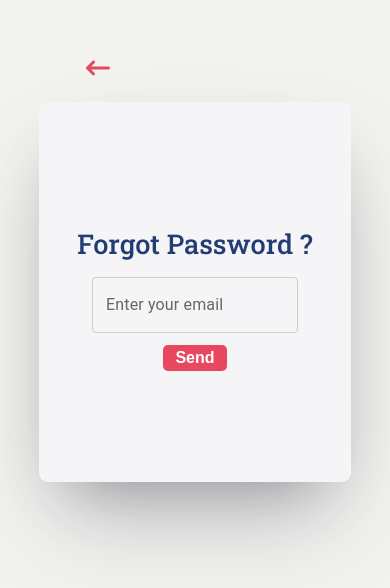
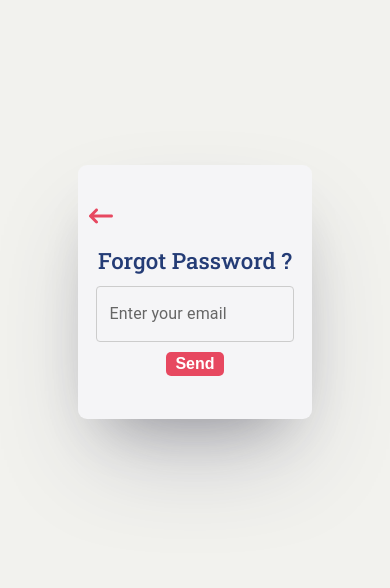
Before and after one commit to soumya1103/Resume-Builder, a React (Create React App) app: page /forgotPassword in a window 390 px wide. Shown: the part 130-718 px from the top of the page. Built offline with nearby package versions, Linux system fonts and the light colour scheme.

Commit message:
Media query implemented

```diff
--- a/src/Pages/ForgotPassword/ForgotPassword.css
+++ b/src/Pages/ForgotPassword/ForgotPassword.css
@@ -1,3 +1,13 @@
+.forgotPassword-container-inner {
+  background-color: #f5f5f7;
+  display: grid;
+  grid-template-columns: 50% 50%;
+  align-items: center;
+  width: 60%;
+  border-radius: 9px;
+  box-shadow: rgba(50, 50, 93, 0.25) 0px 50px 100px -20px, rgba(0, 0, 0, 0.3) 0px 30px 60px -30px;
+}
+
 .forgotPassword-form h1 {
   font-size: 1.7rem;
   color: #243c76;
@@ -63,9 +73,19 @@
 }
 
 @media only screen and (max-width: 1024px) {
-  .forgotPassword-form img {
-    margin-top: 13%;
-    width: 65%;
+  .forgotPassword-container-inner {
+    grid-template-columns: auto;
+    width: 60%;
+    height: 30vh;
+  }
+
+  .back-icon {
+    font-size: 1.5rem;
+    color: #e74860;
+    cursor: pointer;
+    position: relative;
+    top: 3%;
+    left: -40%;
   }
 
   .forgotPassword-form h1 {
@@ -79,26 +99,20 @@
 }
 
 @media only screen and (max-width: 600px) {
-  .forgotPassword-form img {
-    margin-top: 13%;
-    width: 65%;
+  .forgotPassword-form h1 {
+    font-size: 1.4rem;
   }
-
   .forgotPassword-input {
-    width: 66%;
+    width: 85%;
   }
 }
 
 @media only screen and (max-width: 389px) {
-  .forgotPassword-form img {
-    width: 60%;
-  }
-
   .forgotPassword-form h1 {
-    font-size: 1.5rem;
+    font-size: 1.2rem;
   }
 
   .forgotPassword-input {
-    width: 66%;
+    width: 70%;
   }
 }
--- a/src/Pages/ForgotPassword/ForgotPassword.jsx
+++ b/src/Pages/ForgotPassword/ForgotPassword.jsx
@@ -10,7 +10,7 @@ import { Link } from "react-router-dom";
 function ForgotPassword() {
   return (
     <div class="login-container-outer">
-      <div class="login-container-inner">
+      <div class="forgotPassword-container-inner">
         <form class="forgotPassword-form">
           <Link to="/">
             <FontAwesomeIcon icon={faArrowLeftLong} className="back-icon" />
```
